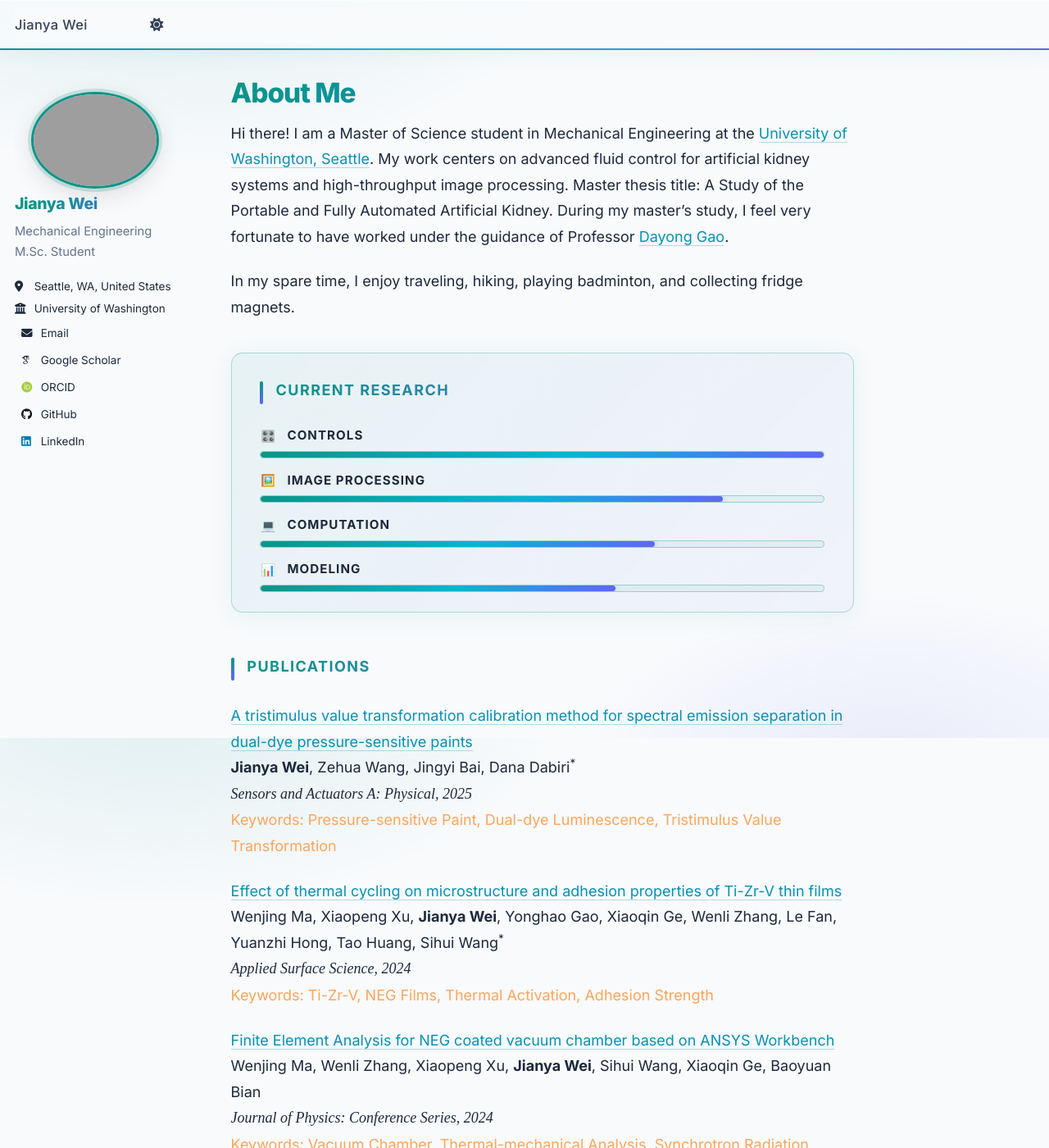
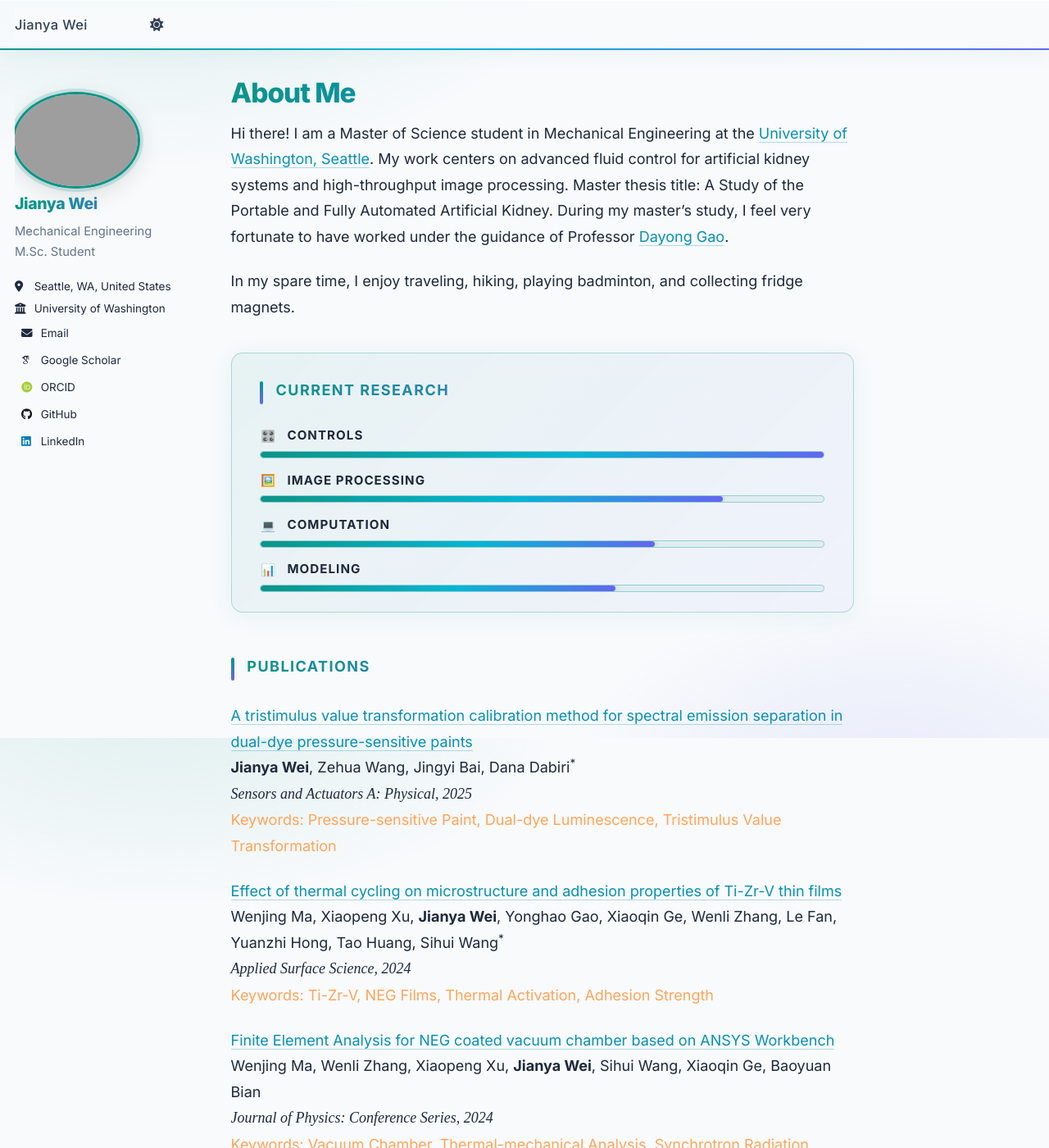
Before and after one commit to jywei02/jywei02.github.io, a Jekyll site: the page built from _pages/about.md, in a window 1280 px wide and 1400 px high. Shown: the whole window at 82% size. Built offline with Jekyll 4.4.1, drawn with Linux system fonts in a browser that asks for light colours; some web fonts are replaced; comment, search, counter and statistics services are not loaded.

Commit message:
Revert "Test homepage redesign"

```diff
--- a/assets/css/main.scss
+++ b/assets/css/main.scss
@@ -212,8 +212,6 @@ html[data-theme="dark"] .masthead {
 }
 
 .author__avatar img {
-  display: block !important;
-  margin: 0 auto !important;
   max-width: 150px !important;
   border: none !important;
   box-shadow:
```
